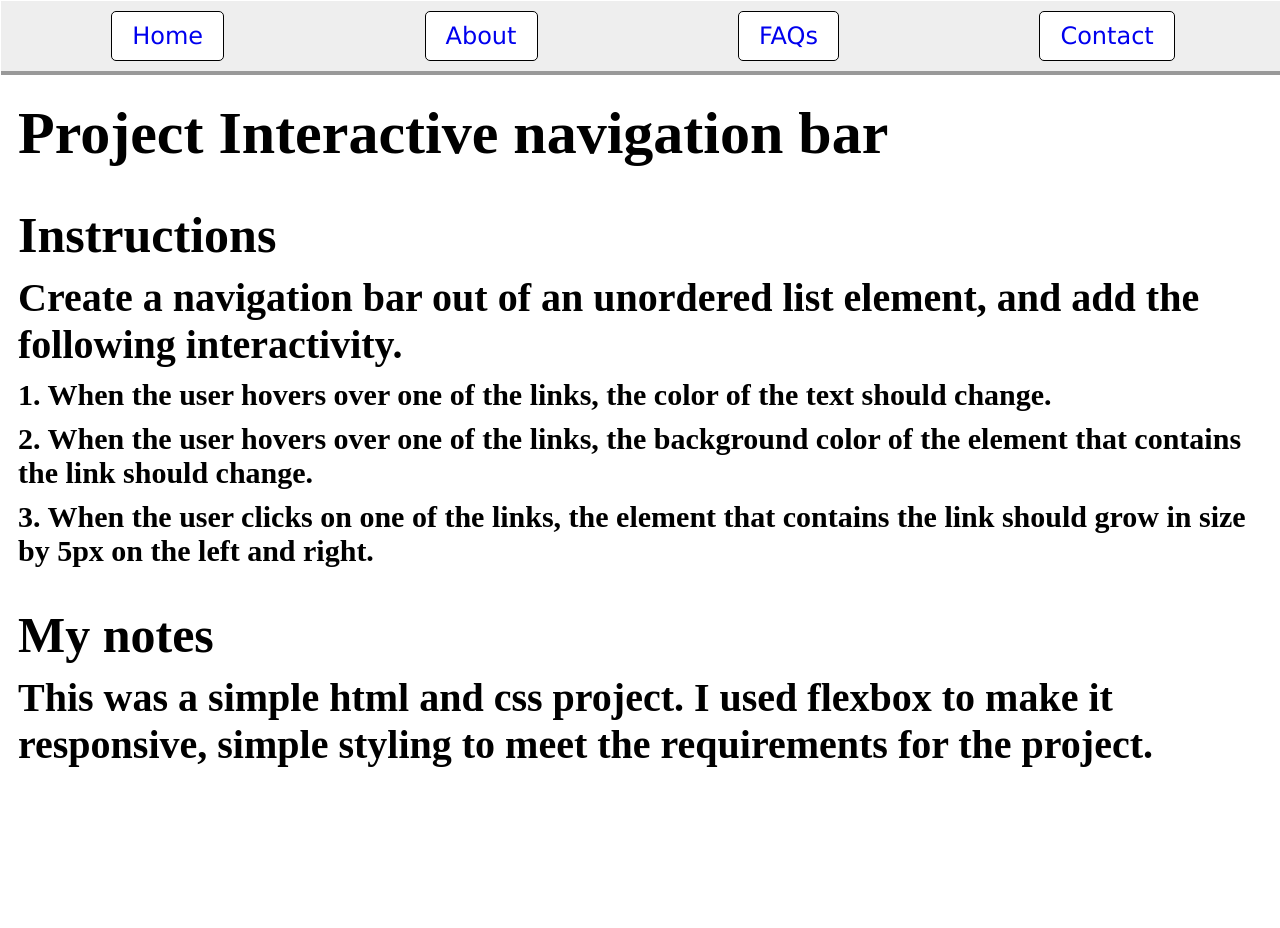
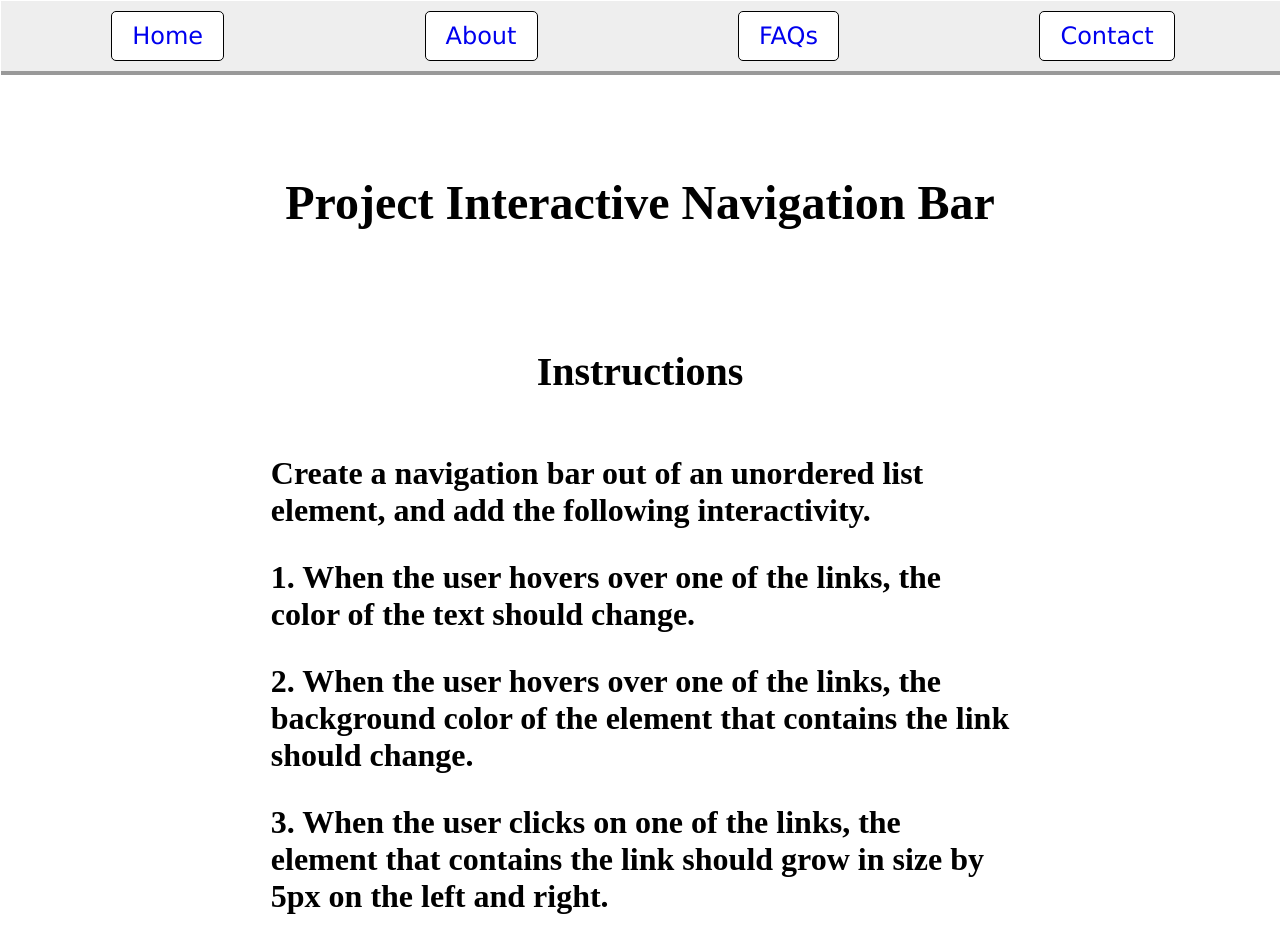
Before and after one commit to bryanhmiller/Interactive-navigation-bar, a plain HTML site: page index.html in a window 1280 px wide. Shown: the top 928 px of the page. Before the commit the page ends 800 px from the top, so only its background shows below. Drawn offline with Linux system fonts and the light colour scheme.

Commit message:
Altered styling, it was displaying really large, I think gh-pages was scaling it.

```diff
--- a/index.html
+++ b/index.html
@@ -14,24 +14,29 @@
 				</ul>
 			</div>
 			<div>
-				<h1>Project Interactive navigation bar</h1>
+				<h1>Project Interactive Navigation Bar</h1>
 				<br>
 				<h2>Instructions</h2>
-				<h3>Create a navigation bar out of an unordered list element, and add the
-				following interactivity.
-				</h3>
-				<h4>1. When the user hovers over one of the links, the color of the text should
-				change.
-				</h4>
-				<h4>2. When the user hovers over one of the links, the background color of the element that contains the link should change.
-				</h4>
-				<h4>3. When the user clicks on one of the links, the element that contains the link should grow in size by 5px on the left and right.
-				</h4>
+				<p>
+					<h3>Create a navigation bar out of an unordered list element, and add the
+					following interactivity.
+					</h3>
+					<h3>1. When the user hovers over one of the links, the color of the text should
+					change.
+					</h3>
+					<h3>2. When the user hovers over one of the links, the background color of the element that contains the link should change.
+					</h3>
+					<h3>3. When the user clicks on one of the links, the element that contains the link should grow in size by 5px on the left and right.
+					</h3>
+				</p>
 			</div>
 			<div>
 				<br>
 				<h2>My notes</h2>
-				<h3>This was a simple html and css project. I used flexbox to make it responsive, simple styling to meet the requirements for the project.</h3>
+					<p>
+						<h3>This was a simple html and css project. I used flexbox to make it responsive, simple styling to meet the requirements for the project.
+						</h3>
+					</p>
 			</div>
 		</body>
 	</html>
--- a/navigation.css
+++ b/navigation.css
@@ -50,24 +50,24 @@ li:active {
 }
 
 h1 {
-	font-size: 60px;
-	margin: 10px;
+	font-size: 3em;
+	margin: 100px 0 50px;
+	text-align: center;
 }
 
+
 h2 {
-	font-size: 50px;
-	margin: 10px;
+	font-size: 2.5em;
+	margin: 50px 0;
+	text-align: center;
 }
 
 h3 {
-	font-size: 40px;
+	font-size: 2em;
 	margin: 10px;
+	padding: 10px 20%;
 }
 
-h4 {
-	font-size: 30px;
-	margin: 10px;
-}
 
 @media (max-width: 550px){
 
```
